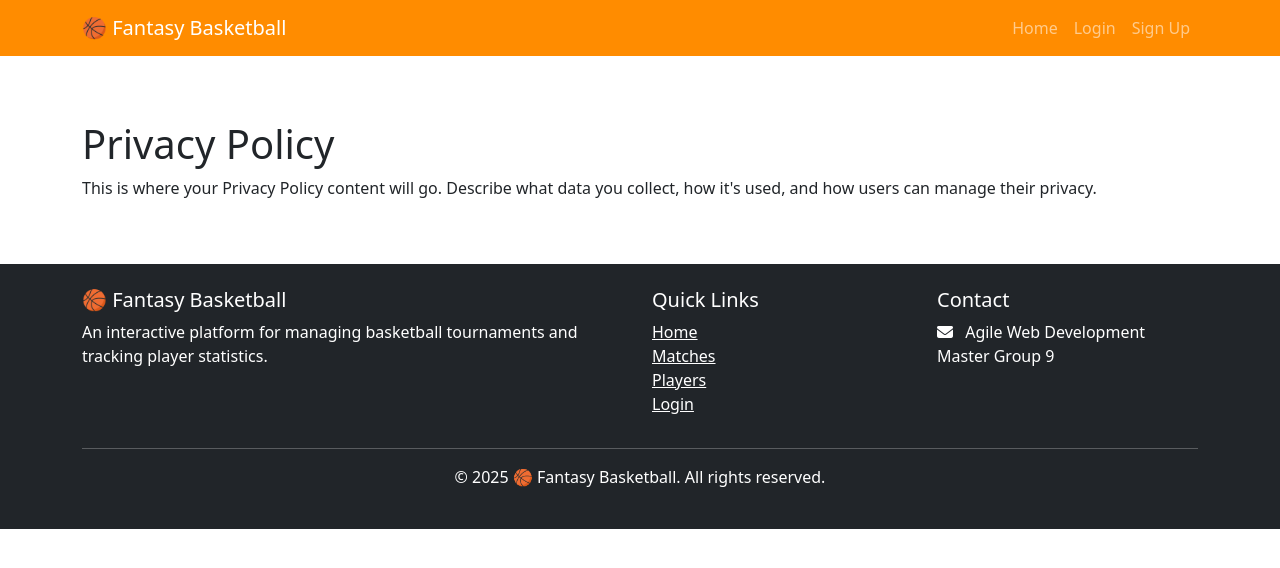
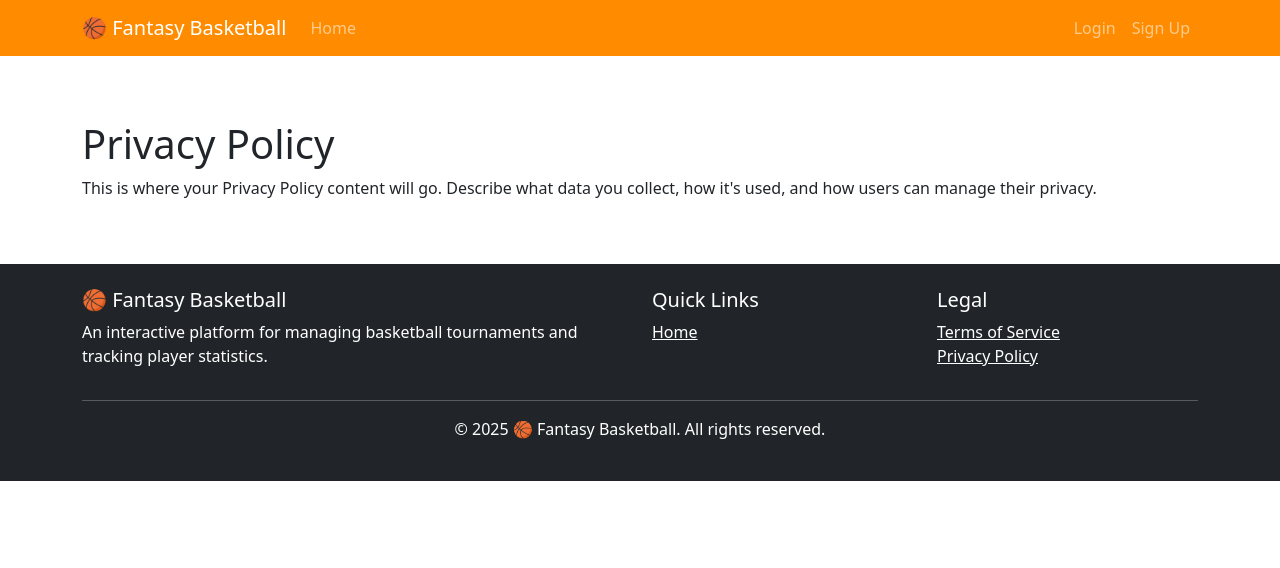
Before and after one commit to leonleerl/cits5505-tournament-management-system, a Flask app: page /privacy in a window 1280 px wide. Shown: the top 568 px of the page. Run offline with Flask 3, Linux system fonts and the light colour scheme; some libraries are stand-ins or nearby versions.

Commit message:
Fixed navigation bars

```diff
--- a/app/templates/base.html
+++ b/app/templates/base.html
@@ -23,25 +23,42 @@
                 <span class="navbar-toggler-icon"></span>
             </button>
             <div class="collapse navbar-collapse" id="navbarNav">
-                <ul class="navbar-nav ms-auto">
+                <ul class="navbar-nav me-auto">
                     <li class="nav-item">
                         <a class="nav-link {% if request.endpoint == 'main.index' %}active{% endif %}"
                             href="{{ url_for('main.index') }}">Home</a>
                     </li>
                     {% if current_user.is_authenticated %}
                     <li class="nav-item">
-                        <a class="nav-link {% if request.endpoint == 'auth.dashboard' %}active{% endif %}"
-                            href="{{ url_for('auth.dashboard') }}">Dashboard</a>
+                        <a class="nav-link {% if request.endpoint == 'main.visualise' %}active{% endif %}"
+                            href="{{ url_for('main.visualise') }}">Visualise</a>
                     </li>
                     <li class="nav-item">
-                        <a class="nav-link" href="{{ url_for('auth.logout') }}">Logout</a>
+                        <a class="nav-link {% if request.endpoint == 'main.upload' %}active{% endif %}"
+                            href="{{ url_for('main.upload') }}">Upload Tournament</a>
+                    </li>
+                    <li class="nav-item">
+                        <a class="nav-link {% if request.endpoint == 'main.share' %}active{% endif %}"
+                            href="{{ url_for('main.share') }}">Share Tournament</a>
+                    </li>
+                    {% endif %}
+                </ul>
+                <ul class="navbar-nav">
+                    {% if current_user.is_authenticated %}
+                    <li class="nav-item dropdown">
+                        <a class="nav-link dropdown-toggle" href="#" role="button" data-bs-toggle="dropdown" aria-expanded="false">
+                            <i class="fas fa-user-circle me-1"></i>{{ current_user.username }}
+                        </a>
+                        <ul class="dropdown-menu dropdown-menu-end">
+                            <li><a class="dropdown-item" href="{{ url_for('auth.logout') }}">Logout</a></li>
+                        </ul>
                     </li>
                     {% else %}
                     <li class="nav-item">
-                        <a class="nav-link" href="{{ url_for('auth.login') }}">Login</a>
+                        <a class="nav-link {% if request.endpoint == 'auth.login' %}active{% endif %}" href="{{ url_for('auth.login') }}">Login</a>
                     </li>
                     <li class="nav-item">
-                        <a class="nav-link" href="{{ url_for('auth.signup') }}">Sign Up</a>
+                        <a class="nav-link {% if request.endpoint == 'auth.signup' %}active{% endif %}" href="{{ url_for('auth.signup') }}">Sign Up</a>
                     </li>
                     {% endif %}
                 </ul>
@@ -78,19 +95,18 @@
                     <h5>Quick Links</h5>
                     <ul class="list-unstyled">
                         <li><a href="{{ url_for('main.index') }}" class="text-white">Home</a></li>
-                        <li><a href="{{ url_for('main.index') }}#matches" class="text-white">Matches</a></li>
-                        <li><a href="{{ url_for('main.index') }}#players" class="text-white">Players</a></li>
                         {% if current_user.is_authenticated %}
-                        <li><a href="{{ url_for('auth.dashboard') }}" class="text-white">Dashboard</a></li>
-                        {% else %}
-                        <li><a href="{{ url_for('auth.login') }}" class="text-white">Login</a></li>
+                        <li><a href="{{ url_for('main.visualise') }}" class="text-white">Visualise</a></li>
+                        <li><a href="{{ url_for('main.upload') }}" class="text-white">Upload Tournament</a></li>
+                        <li><a href="{{ url_for('main.share') }}" class="text-white">Share Tournament</a></li>
                         {% endif %}
                     </ul>
                 </div>
                 <div class="col-md-3">
-                    <h5>Contact</h5>
+                    <h5>Legal</h5>
                     <ul class="list-unstyled">
-                        <li><i class="fas fa-envelope me-2"></i> Agile Web Development Master Group 9</li>
+                        <li><a href="{{ url_for('main.terms') }}" class="text-white">Terms of Service</a></li>
+                        <li><a href="{{ url_for('main.privacy') }}" class="text-white">Privacy Policy</a></li>
                     </ul>
                 </div>
             </div>
```
